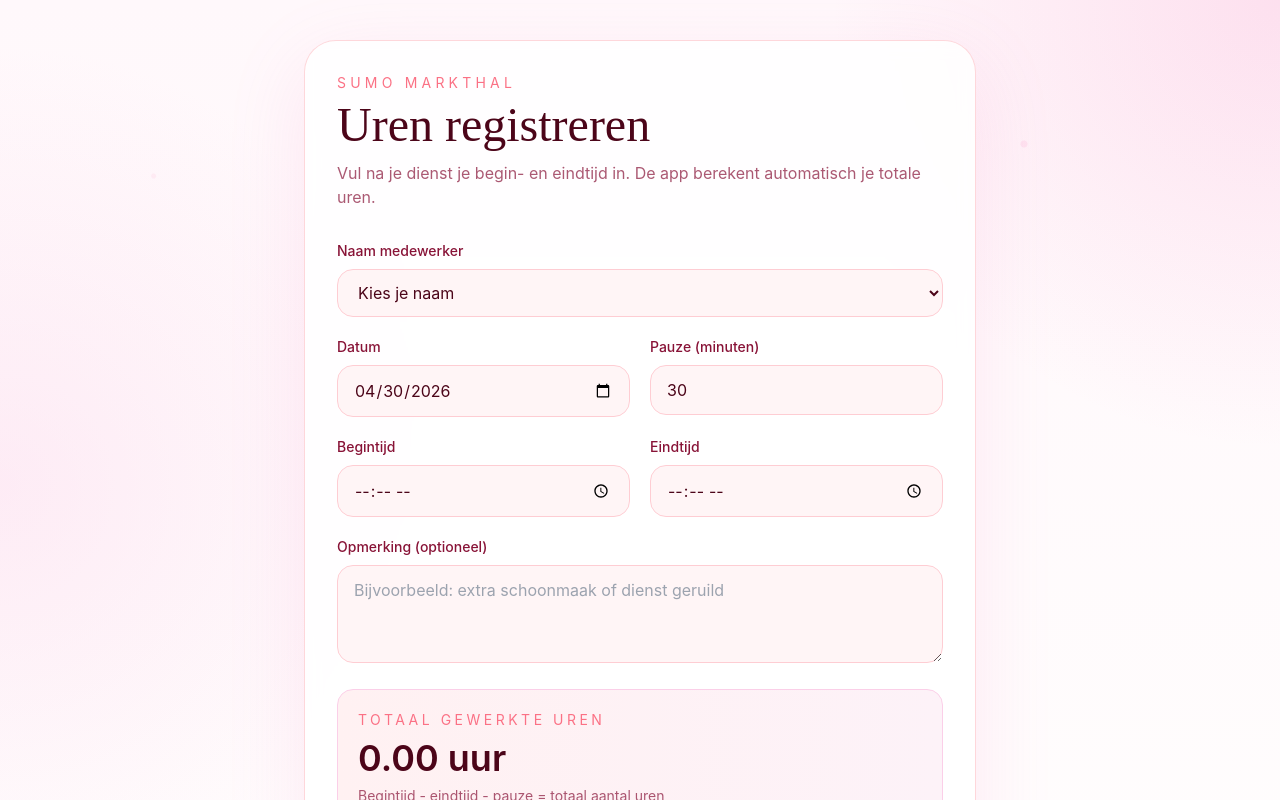
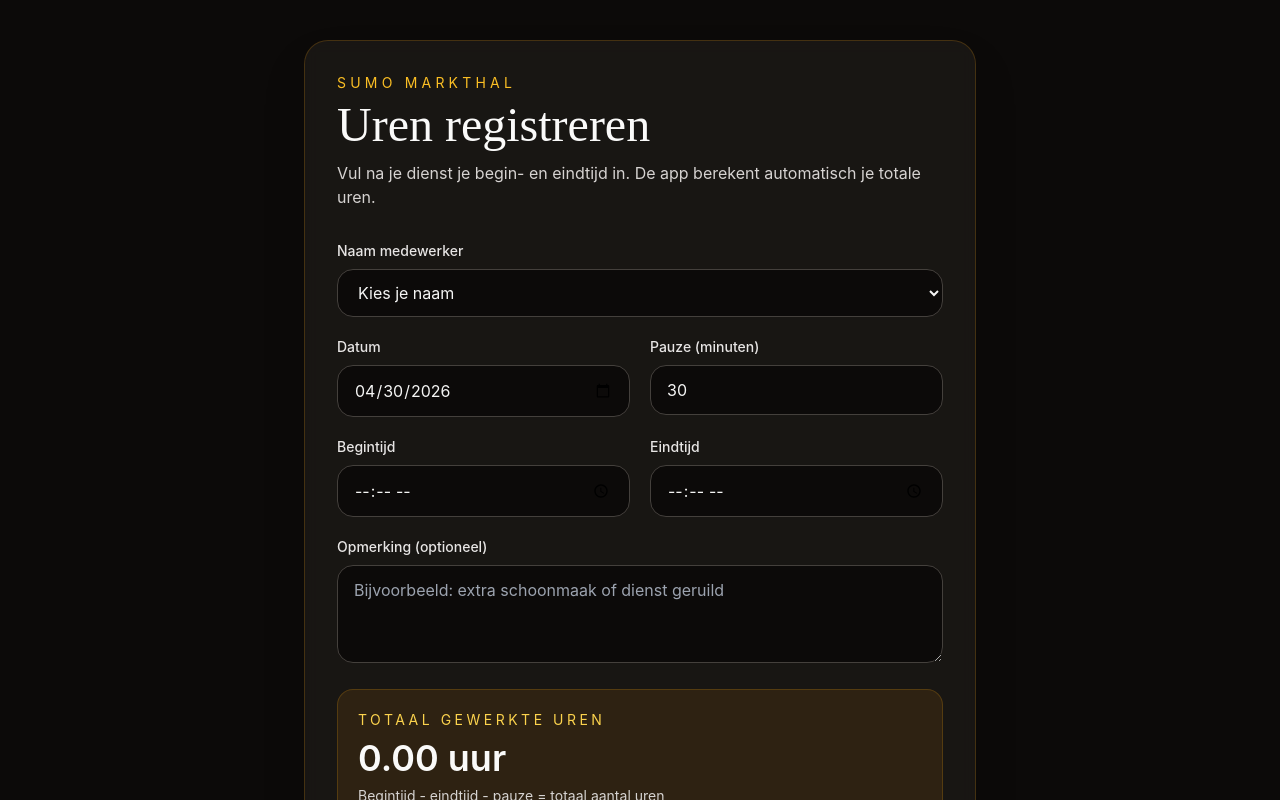
Before and after one commit to 1993yanji-gif/sumo-uren-app, a Next.js app: page /uren in a window 1280 px wide. Shown: the top 800 px of the page. Built offline with nearby package versions, Linux system fonts and the light colour scheme.

Commit message:
Restore previous dark theme

```diff
--- a/src/app/globals.css
+++ b/src/app/globals.css
@@ -18,43 +18,30 @@ html {
 
 body {
   font-family: 'Inter', sans-serif;
-  background:
-    radial-gradient(circle at top right, rgba(244, 114, 182, 0.18), transparent 28%),
-    radial-gradient(circle at left center, rgba(251, 207, 232, 0.35), transparent 32%),
-    linear-gradient(180deg, #fff8fb 0%, #fffdfd 100%);
-  color: #4a3340;
+  background-color: #0a0a0a;
+  color: #f5f0e6;
   overflow-x: hidden;
-}
-
-body::before {
-  content: '';
-  position: fixed;
-  inset: 0;
-  pointer-events: none;
-  background-image:
-    radial-gradient(circle at 12% 22%, rgba(255, 183, 213, 0.22) 0, rgba(255, 183, 213, 0.22) 2px, transparent 3px),
-    radial-gradient(circle at 80% 18%, rgba(244, 114, 182, 0.14) 0, rgba(244, 114, 182, 0.14) 3px, transparent 4px),
-    radial-gradient(circle at 65% 78%, rgba(251, 207, 232, 0.18) 0, rgba(251, 207, 232, 0.18) 2px, transparent 3px);
-  opacity: 0.8;
 }
 
 .font-display {
   font-family: 'Cormorant Garamond', serif;
 }
 
+/* Custom scrollbar */
 ::-webkit-scrollbar {
-  width: 8px;
+  width: 4px;
 }
 
 ::-webkit-scrollbar-track {
-  background: #fff1f7;
+  background: #111111;
 }
 
 ::-webkit-scrollbar-thumb {
-  background: linear-gradient(180deg, #f472b6, #fb7185);
-  border-radius: 999px;
+  background: #c9a227;
+  border-radius: 2px;
 }
 
+/* Smooth reveal animations */
 .reveal {
   opacity: 0;
   transform: translateY(30px);
@@ -66,21 +53,24 @@ body::before {
   transform: translateY(0);
 }
 
+/* Gold line accent */
 .gold-line {
   width: 40px;
   height: 1px;
-  background: linear-gradient(90deg, #f472b6, transparent);
+  background: linear-gradient(90deg, #c9a227, transparent);
 }
 
+/* Video overlay */
 .video-overlay {
   background: linear-gradient(
     180deg,
-    rgba(255, 248, 251, 0.1) 0%,
-    rgba(255, 240, 246, 0.35) 45%,
-    rgba(255, 232, 240, 0.65) 100%
+    rgba(10, 10, 10, 0.3) 0%,
+    rgba(10, 10, 10, 0.5) 50%,
+    rgba(10, 10, 10, 0.8) 100%
   );
 }
 
+/* Hover effect for links */
 .link-hover {
   position: relative;
 }
@@ -92,7 +82,7 @@ body::before {
   left: 0;
   width: 0;
   height: 1px;
-  background: #f472b6;
+  background: #c9a227;
   transition: width 0.3s ease;
 }
 
--- a/src/app/uren/page.tsx
+++ b/src/app/uren/page.tsx
@@ -37,24 +37,24 @@ export default function UrenPage() {
   }
 
   return (
-    <main className="min-h-screen px-4 py-10 text-rose-950">
-      <div className="mx-auto max-w-2xl rounded-[2rem] border border-rose-200/80 bg-white/85 p-6 shadow-[0_24px_80px_rgba(244,114,182,0.14)] backdrop-blur md:p-8">
+    <main className="min-h-screen bg-stone-950 px-4 py-10 text-stone-100">
+      <div className="mx-auto max-w-2xl rounded-3xl border border-amber-500/20 bg-stone-900/80 p-6 shadow-2xl shadow-black/30 backdrop-blur md:p-8">
         <div className="mb-8">
-          <p className="mb-2 text-sm uppercase tracking-[0.3em] text-rose-400">Sumo Markthal</p>
-          <h1 className="font-display text-4xl text-rose-950 md:text-5xl">Uren registreren</h1>
-          <p className="mt-3 text-sm text-rose-900/70 md:text-base">
+          <p className="mb-2 text-sm uppercase tracking-[0.3em] text-amber-400">Sumo Markthal</p>
+          <h1 className="font-display text-4xl text-stone-50 md:text-5xl">Uren registreren</h1>
+          <p className="mt-3 text-sm text-stone-300 md:text-base">
             Vul na je dienst je begin- en eindtijd in. De app berekent automatisch je totale uren.
           </p>
         </div>
 
         <form className="space-y-5" onSubmit={handleSubmit}>
           <div>
-            <label className="mb-2 block text-sm font-medium text-rose-900">Naam medewerker</label>
+            <label className="mb-2 block text-sm font-medium text-stone-200">Naam medewerker</label>
             <select
               required
               value={employeeId}
               onChange={(e) => setEmployeeId(e.target.value)}
-              className="w-full rounded-2xl border border-rose-200 bg-rose-50/70 px-4 py-3 text-rose-950 outline-none transition focus:border-rose-400"
+              className="w-full rounded-2xl border border-stone-700 bg-stone-950 px-4 py-3 text-stone-100 outline-none transition focus:border-amber-400"
             >
               <option value="">Kies je naam</option>
               {defaultEmployees.map((employee) => (
@@ -67,78 +67,78 @@ export default function UrenPage() {
 
           <div className="grid gap-5 md:grid-cols-2">
             <div>
-              <label className="mb-2 block text-sm font-medium text-rose-900">Datum</label>
+              <label className="mb-2 block text-sm font-medium text-stone-200">Datum</label>
               <input
                 required
                 type="date"
                 value={date}
                 onChange={(e) => setDate(e.target.value)}
-                className="w-full rounded-2xl border border-rose-200 bg-rose-50/70 px-4 py-3 text-rose-950 outline-none transition focus:border-rose-400"
+                className="w-full rounded-2xl border border-stone-700 bg-stone-950 px-4 py-3 text-stone-100 outline-none transition focus:border-amber-400"
               />
             </div>
             <div>
-              <label className="mb-2 block text-sm font-medium text-rose-900">Pauze (minuten)</label>
+              <label className="mb-2 block text-sm font-medium text-stone-200">Pauze (minuten)</label>
               <input
                 min="0"
                 step="5"
                 type="number"
                 value={breakMinutes}
                 onChange={(e) => setBreakMinutes(e.target.value)}
-                className="w-full rounded-2xl border border-rose-200 bg-rose-50/70 px-4 py-3 text-rose-950 outline-none transition focus:border-rose-400"
+                className="w-full rounded-2xl border border-stone-700 bg-stone-950 px-4 py-3 text-stone-100 outline-none transition focus:border-amber-400"
               />
             </div>
           </div>
 
           <div className="grid gap-5 md:grid-cols-2">
             <div>
-              <label className="mb-2 block text-sm font-medium text-rose-900">Begintijd</label>
+              <label className="mb-2 block text-sm font-medium text-stone-200">Begintijd</label>
               <input
                 required
                 type="time"
                 value={startTime}
                 onChange={(e) => setStartTime(e.target.value)}
-                className="w-full rounded-2xl border border-rose-200 bg-rose-50/70 px-4 py-3 text-rose-950 outline-none transition focus:border-rose-400"
+                className="w-full rounded-2xl border border-stone-700 bg-stone-950 px-4 py-3 text-stone-100 outline-none transition focus:border-amber-400"
               />
             </div>
             <div>
-              <label className="mb-2 block text-sm font-medium text-rose-900">Eindtijd</label>
+              <label className="mb-2 block text-sm font-medium text-stone-200">Eindtijd</label>
               <input
                 required
                 type="time"
                 value={endTime}
                 onChange={(e) => setEndTime(e.target.value)}
-                className="w-full rounded-2xl border border-rose-200 bg-rose-50/70 px-4 py-3 text-rose-950 outline-none transition focus:border-rose-400"
+                className="w-full rounded-2xl border border-stone-700 bg-stone-950 px-4 py-3 text-stone-100 outline-none transition focus:border-amber-400"
               />
             </div>
           </div>
 
           <div>
-            <label className="mb-2 block text-sm font-medium text-rose-900">Opmerking (optioneel)</label>
+            <label className="mb-2 block text-sm font-medium text-stone-200">Opmerking (optioneel)</label>
             <textarea
               rows={3}
               value={note}
               onChange={(e) => setNote(e.target.value)}
               placeholder="Bijvoorbeeld: extra schoonmaak of dienst geruild"
-              className="w-full rounded-2xl border border-rose-200 bg-rose-50/70 px-4 py-3 text-rose-950 outline-none transition focus:border-rose-400"
+              className="w-full rounded-2xl border border-stone-700 bg-stone-950 px-4 py-3 text-stone-100 outline-none transition focus:border-amber-400"
             />
           </div>
 
-          <div className="rounded-2xl border border-pink-200 bg-gradient-to-r from-rose-50 to-pink-50 p-5">
-            <p className="text-sm uppercase tracking-[0.25em] text-rose-400">Totaal gewerkte uren</p>
-            <p className="mt-2 text-4xl font-semibold text-rose-950">{totalHours.toFixed(2)} uur</p>
-            <p className="mt-2 text-sm text-rose-900/70">Begintijd - eindtijd - pauze = totaal aantal uren</p>
+          <div className="rounded-2xl border border-amber-500/20 bg-amber-500/10 p-5">
+            <p className="text-sm uppercase tracking-[0.25em] text-amber-300">Totaal gewerkte uren</p>
+            <p className="mt-2 text-4xl font-semibold text-stone-50">{totalHours.toFixed(2)} uur</p>
+            <p className="mt-2 text-sm text-stone-300">Begintijd - eindtijd - pauze = totaal aantal uren</p>
           </div>
 
           <button
             type="submit"
-            className="w-full rounded-2xl bg-gradient-to-r from-rose-400 to-pink-400 px-5 py-3 text-base font-semibold text-white transition hover:opacity-95"
+            className="w-full rounded-2xl bg-amber-400 px-5 py-3 text-base font-semibold text-stone-950 transition hover:bg-amber-300"
           >
             Uren opslaan
           </button>
         </form>
 
         {saved ? (
-          <div className="mt-5 rounded-2xl border border-emerald-200 bg-emerald-50 p-4 text-sm text-emerald-700">
+          <div className="mt-5 rounded-2xl border border-emerald-500/30 bg-emerald-500/10 p-4 text-sm text-emerald-200">
             Demo: uren zijn lokaal verwerkt. De volgende stap is koppelen aan Cloudflare D1 zodat alles echt wordt opgeslagen.
           </div>
         ) : null}
```
Also changed, not shown: src/app/admin/page.tsx (+33 -33 lines), src/app/page.tsx (+17 -17 lines).
